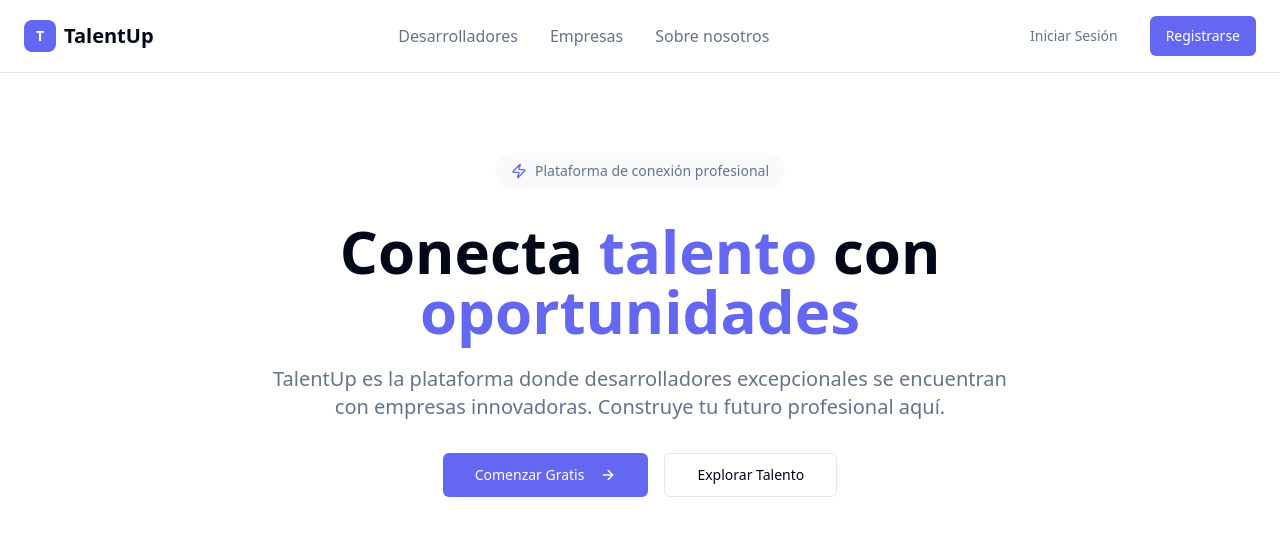
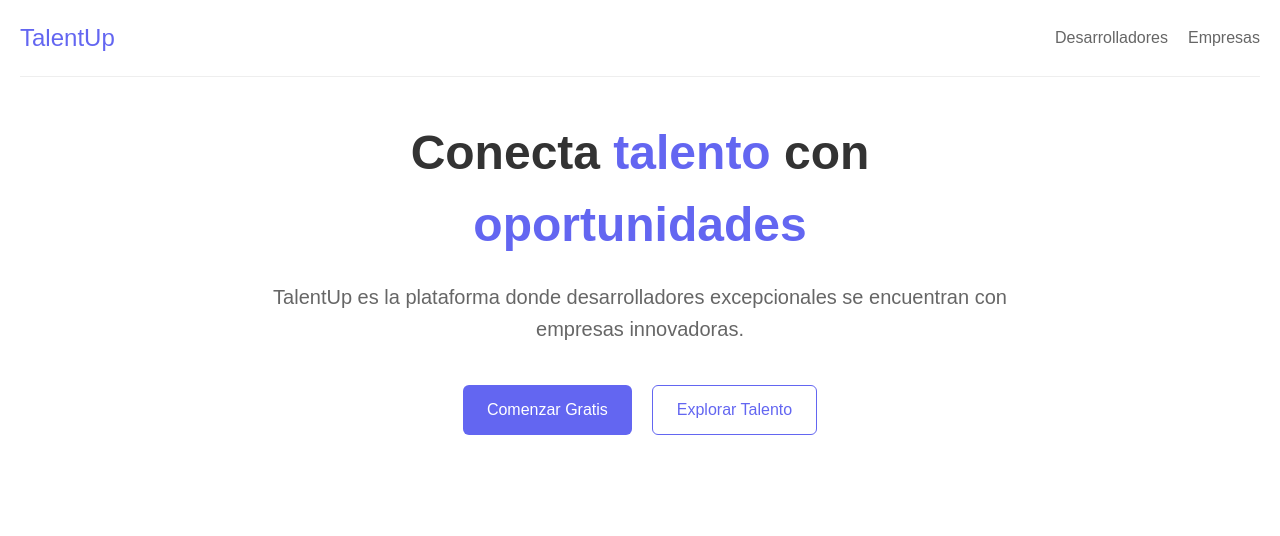
Before and after one commit to ruthproy4/my-code-escape, a React (Vite) app: page / in a window 1280 px wide. Shown: the top 536 px of the page. Built offline with nearby package versions, Linux system fonts and the light colour scheme.

Commit message:
Fix: Project not rendering
The project is not rendering due to an issue with the routing configuration. The `App.tsx` file has been updated to correctly define the routes, ensuring that the application renders properly.

```diff
--- a/src/pages/Index.tsx
+++ b/src/pages/Index.tsx
@@ -1,11 +1,48 @@
-import { Header } from "@/components/Header";
-import { HeroSection } from "@/components/HeroSection";
-
 const Index = () => {
   return (
-    <div className="min-h-screen bg-background">
-      <Header />
-      <HeroSection />
+    <div style={{ minHeight: '100vh', padding: '20px', fontFamily: 'Arial, sans-serif' }}>
+      <header style={{ borderBottom: '1px solid #eee', paddingBottom: '20px', marginBottom: '40px' }}>
+        <div style={{ display: 'flex', alignItems: 'center', justifyContent: 'space-between' }}>
+          <h1 style={{ color: '#6366f1', fontSize: '24px', margin: 0 }}>TalentUp</h1>
+          <div style={{ display: 'flex', gap: '20px' }}>
+            <a href="#" style={{ color: '#666', textDecoration: 'none' }}>Desarrolladores</a>
+            <a href="#" style={{ color: '#666', textDecoration: 'none' }}>Empresas</a>
+          </div>
+        </div>
+      </header>
+
+      <main style={{ textAlign: 'center', maxWidth: '800px', margin: '0 auto' }}>
+        <h1 style={{ fontSize: '48px', fontWeight: 'bold', marginBottom: '20px', color: '#333' }}>
+          Conecta <span style={{ color: '#6366f1' }}>talento</span> con <span style={{ color: '#6366f1' }}>oportunidades</span>
+        </h1>
+        <p style={{ fontSize: '20px', color: '#666', marginBottom: '40px', lineHeight: '1.6' }}>
+          TalentUp es la plataforma donde desarrolladores excepcionales se encuentran con empresas innovadoras.
+        </p>
+        <div style={{ display: 'flex', gap: '20px', justifyContent: 'center', flexWrap: 'wrap' }}>
+          <button style={{
+            backgroundColor: '#6366f1',
+            color: 'white',
+            border: 'none',
+            padding: '12px 24px',
+            borderRadius: '6px',
+            fontSize: '16px',
+            cursor: 'pointer'
+          }}>
+            Comenzar Gratis
+          </button>
+          <button style={{
+            backgroundColor: 'transparent',
+            color: '#6366f1',
+            border: '1px solid #6366f1',
+            padding: '12px 24px',
+            borderRadius: '6px',
+            fontSize: '16px',
+            cursor: 'pointer'
+          }}>
+            Explorar Talento
+          </button>
+        </div>
+      </main>
     </div>
   );
 };
```
